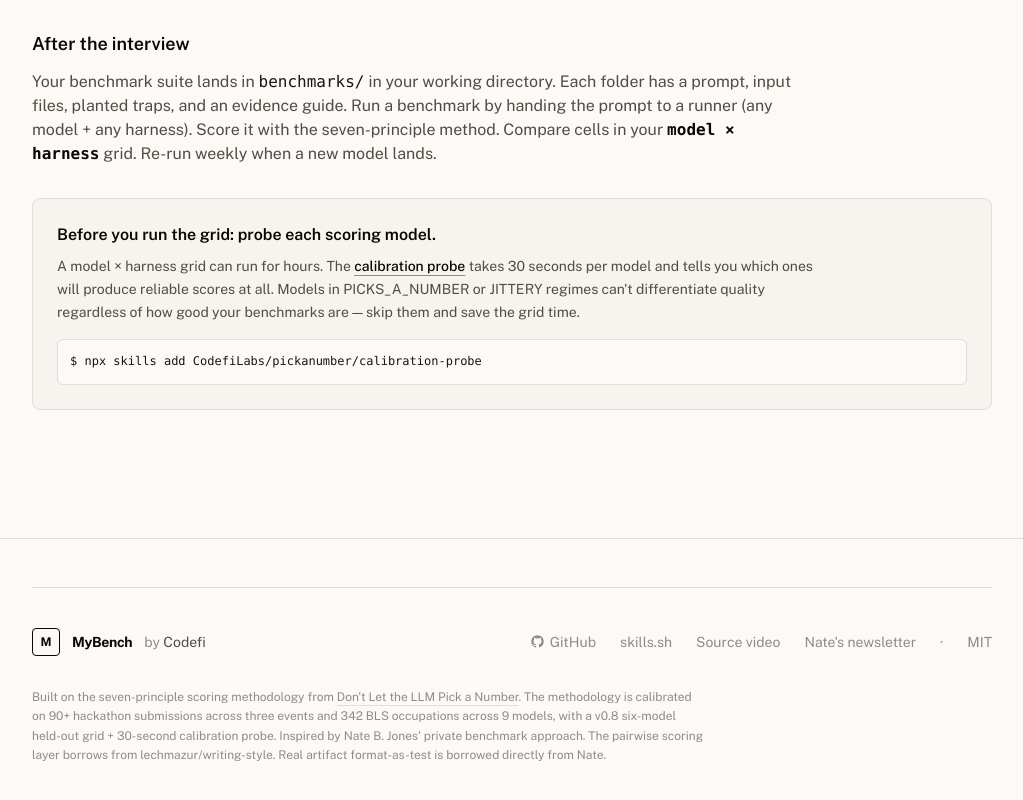
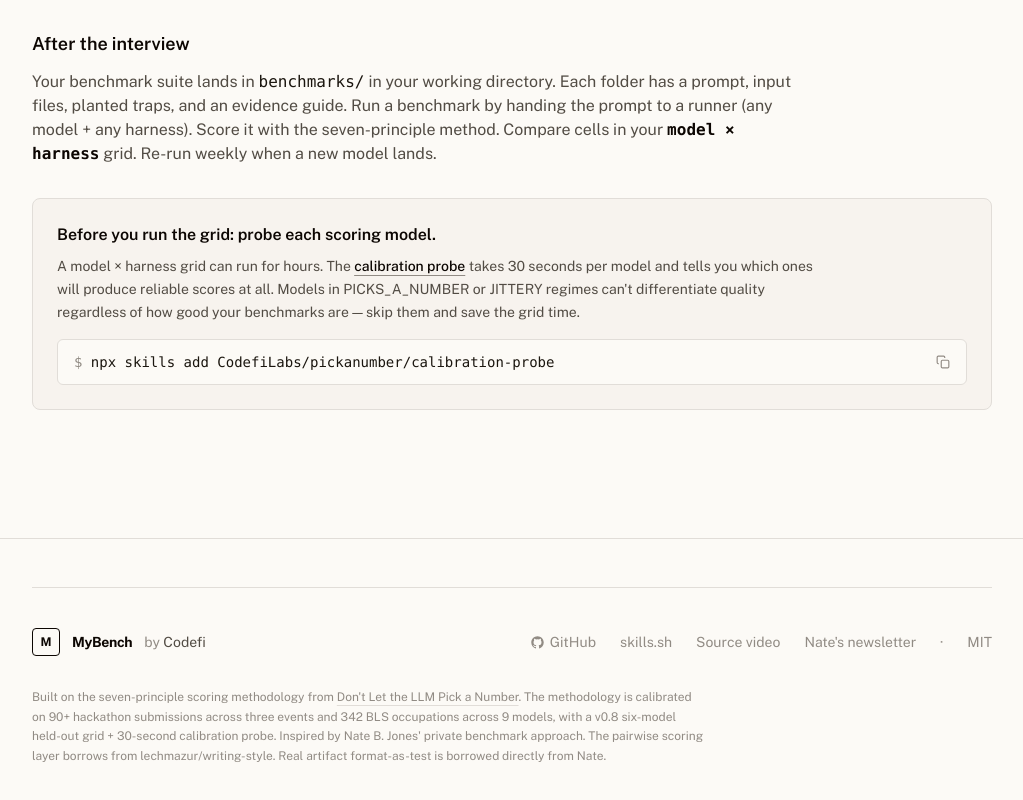
Before and after one commit to CodefiLabs/mybench, a SvelteKit app: page / in a window 1280 px wide. Shown: the part 5709-6509 px from the top of the page, without its empty margins (128-1151 px from the left). Built offline with nearby package versions, Linux system fonts and the light colour scheme.

Commit message:
update copy button

```diff
--- a/src/routes/+page.svelte
+++ b/src/routes/+page.svelte
@@ -3,8 +3,10 @@
 
 	let copyState = $state('idle'); // idle | copied | error
 	let installCopyState = $state('idle');
+	let probeCopyState = $state('idle');
 
 	const INSTALL_CMD = 'npx skills add CodefiLabs/mybench';
+	const PROBE_INSTALL_CMD = 'npx skills add CodefiLabs/pickanumber/calibration-probe';
 
 	async function copyPrompt() {
 		try {
@@ -25,6 +27,17 @@
 		} catch (e) {
 			installCopyState = 'error';
 			setTimeout(() => (installCopyState = 'idle'), 2200);
+		}
+	}
+
+	async function copyProbe() {
+		try {
+			await navigator.clipboard.writeText(PROBE_INSTALL_CMD);
+			probeCopyState = 'copied';
+			setTimeout(() => (probeCopyState = 'idle'), 2200);
+		} catch (e) {
+			probeCopyState = 'error';
+			setTimeout(() => (probeCopyState = 'idle'), 2200);
 		}
 	}
 
@@ -513,7 +526,35 @@ self_check_span     = max(c.final) - min(c.final)
 					Models in PICKS_A_NUMBER or JITTERY regimes can't differentiate quality regardless of how
 					good your benchmarks are — skip them and save the grid time.
 				</p>
-				<pre class="mt-4 overflow-x-auto rounded-md border border-rule bg-paper p-3 font-mono text-xs leading-relaxed text-ink"><code>$ npx skills add CodefiLabs/pickanumber/calibration-probe</code></pre>
+				<button
+					type="button"
+					onclick={copyProbe}
+					title={PROBE_INSTALL_CMD}
+					class="group mt-4 flex w-full items-center justify-between gap-3 rounded-md border border-rule bg-paper px-4 py-3 font-mono text-xs text-ink transition-colors duration-150 ease-out hover:border-ink-soft sm:text-sm"
+				>
+					<span class="min-w-0 flex-1 truncate text-left">
+						<span class="text-ink-faint">$</span> {PROBE_INSTALL_CMD}
+					</span>
+					{#if probeCopyState === 'copied'}
+						<span class="shrink-0 font-semibold text-ink-strong">✓ copied</span>
+					{:else if probeCopyState === 'error'}
+						<span class="shrink-0 font-semibold text-ink-strong">select manually</span>
+					{:else}
+						<svg
+							width="14"
+							height="14"
+							viewBox="0 0 24 24"
+							fill="none"
+							stroke="currentColor"
+							stroke-width="2"
+							class="shrink-0 text-ink-faint transition group-hover:text-ink"
+							aria-hidden="true"
+							><rect x="9" y="9" width="13" height="13" rx="2" /><path
+								d="M5 15H4a2 2 0 01-2-2V4a2 2 0 012-2h9a2 2 0 012 2v1"
+							/></svg
+						>
+					{/if}
+				</button>
 			</div>
 		</div>
 	</div>
```
